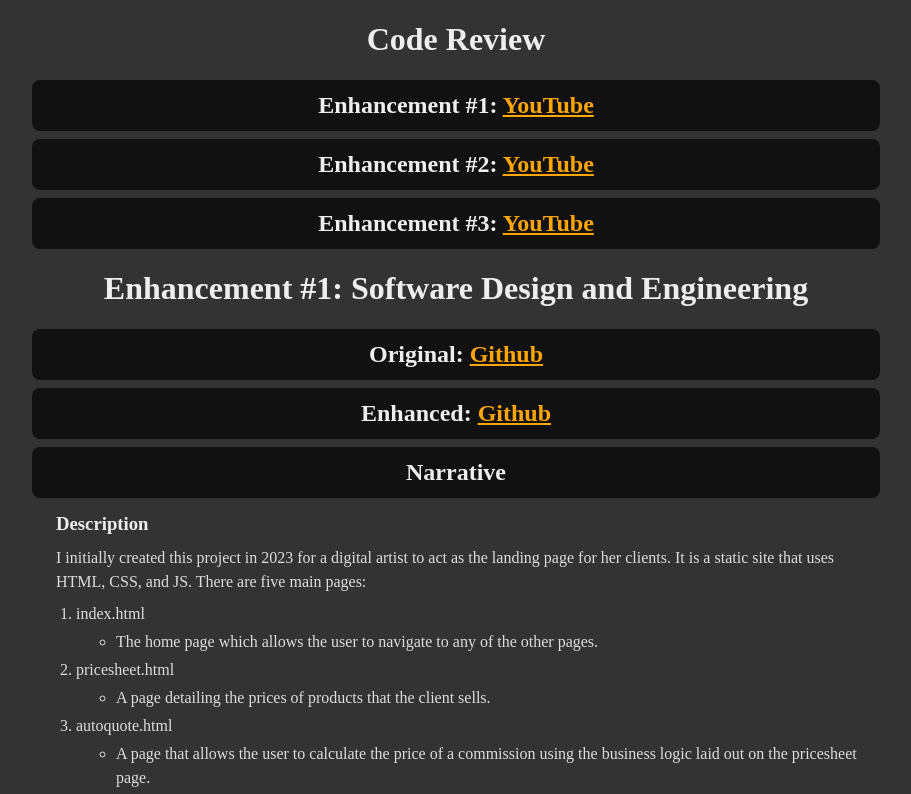
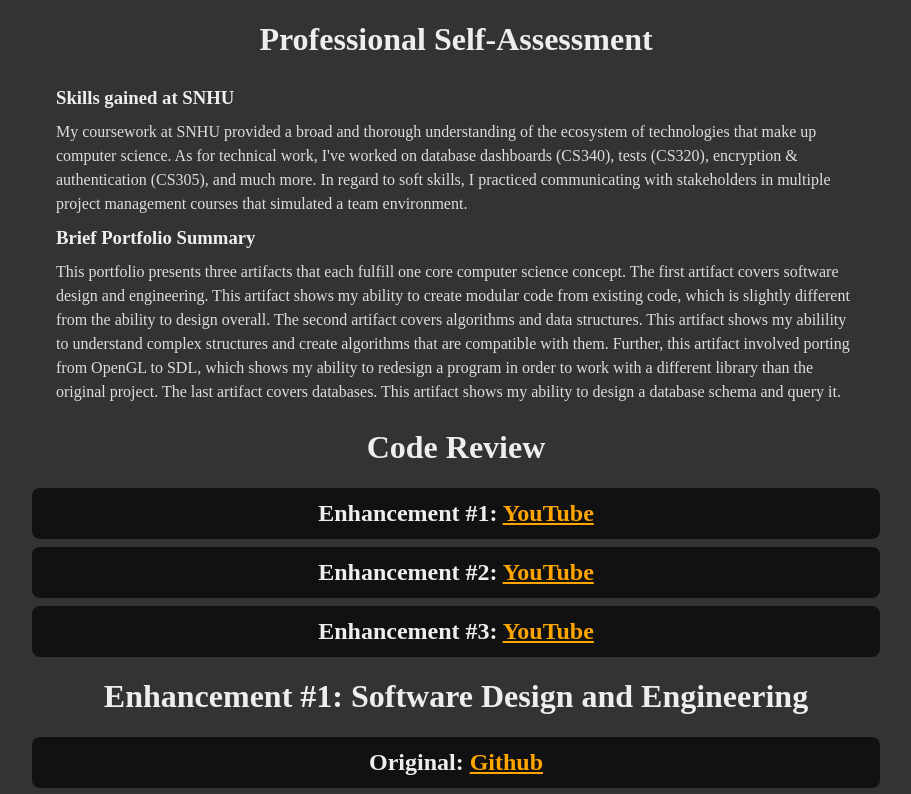
Before and after one commit to natelwhite/natelwhite.github.io, a SvelteKit app: page / in a window 1280 px wide. Shown: the top 794 px of the page, without its empty margins (184-1095 px from the left). Built offline with nearby package versions, Linux system fonts and the light colour scheme.

Commit message:
professional self-assessment

```diff
--- a/src/routes/+page.svelte
+++ b/src/routes/+page.svelte
@@ -28,6 +28,15 @@ a {
 }
 </style>
 
+<h1>Professional Self-Assessment</h1>
+<h3>Skills gained at SNHU</h3>
+<p>
+	My coursework at SNHU provided a broad and thorough understanding of the ecosystem of technologies that make up computer science. As for technical work, I've worked on database dashboards (CS340), tests (CS320), encryption & authentication (CS305), and much more. In regard to soft skills, I practiced communicating with stakeholders in multiple project management courses that simulated a team environment.
+</p>
+<h3>Brief Portfolio Summary</h3>
+<p>
+	This portfolio presents three artifacts that each fulfill one core computer science concept. The first artifact covers software design and engineering. This artifact shows my ability to create modular code from existing code, which is slightly different from the ability to design overall. The second artifact covers algorithms and data structures. This artifact shows my abilility to understand complex structures and create algorithms that are compatible with them. Further, this artifact involved porting from OpenGL to SDL, which shows my ability to redesign a program in order to work with a different library than the original project. The last artifact covers databases. This artifact shows my ability to design a database schema and query it.
+</p>
 <h1>Code Review</h1>
 <h2>Enhancement #1:
 	<a target=_blank href="https://youtu.be/pCuMqB6IoeE">YouTube</a>
@@ -129,7 +138,7 @@ a {
 </p>
 <h3>Justification of Inclusion</h3>
 <p>
-	I selected this artifact because it seemed very barebones. 8 weeks is not nearly enough time to create a complete fullstack application. However, it was a great way to show us how to do every thing required (create server endpoints, authenticate credentials, make database queries, etc.) without a bunch of complexity. I also have a small idea for a social media app designed for a specific community. With that in mind, I adjusted the app to allow so that a user may have a 'friendship' with another user.
+	I selected this artifact because it seemed very barebones. 8 weeks is not nearly enough time to create a complete fullstack application. However, it was a great way to show us how to do every thing required (create server endpoints, authenticate credentials, make database queries, etc.) without a bunch of complexity. I also have a small idea for a social media app designed for a specific community. With that in mind, I adjusted the app to allow so that a user may have a 'friendship' with another user. These adjustments clearly show my knack for designing a database schema and creating queries for it.
 </p>
 <h3>Reflection</h3>
 <p>
```
